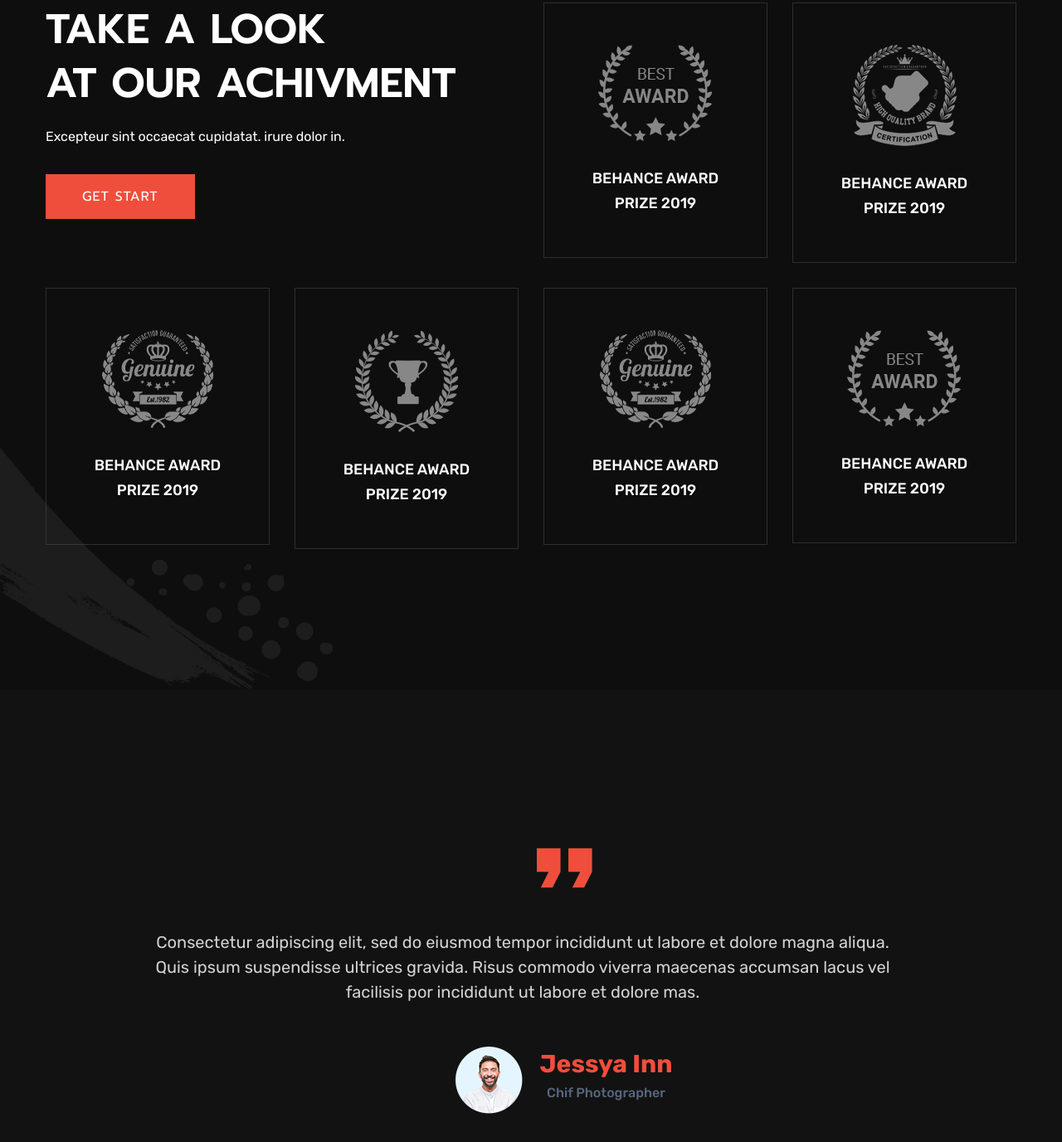
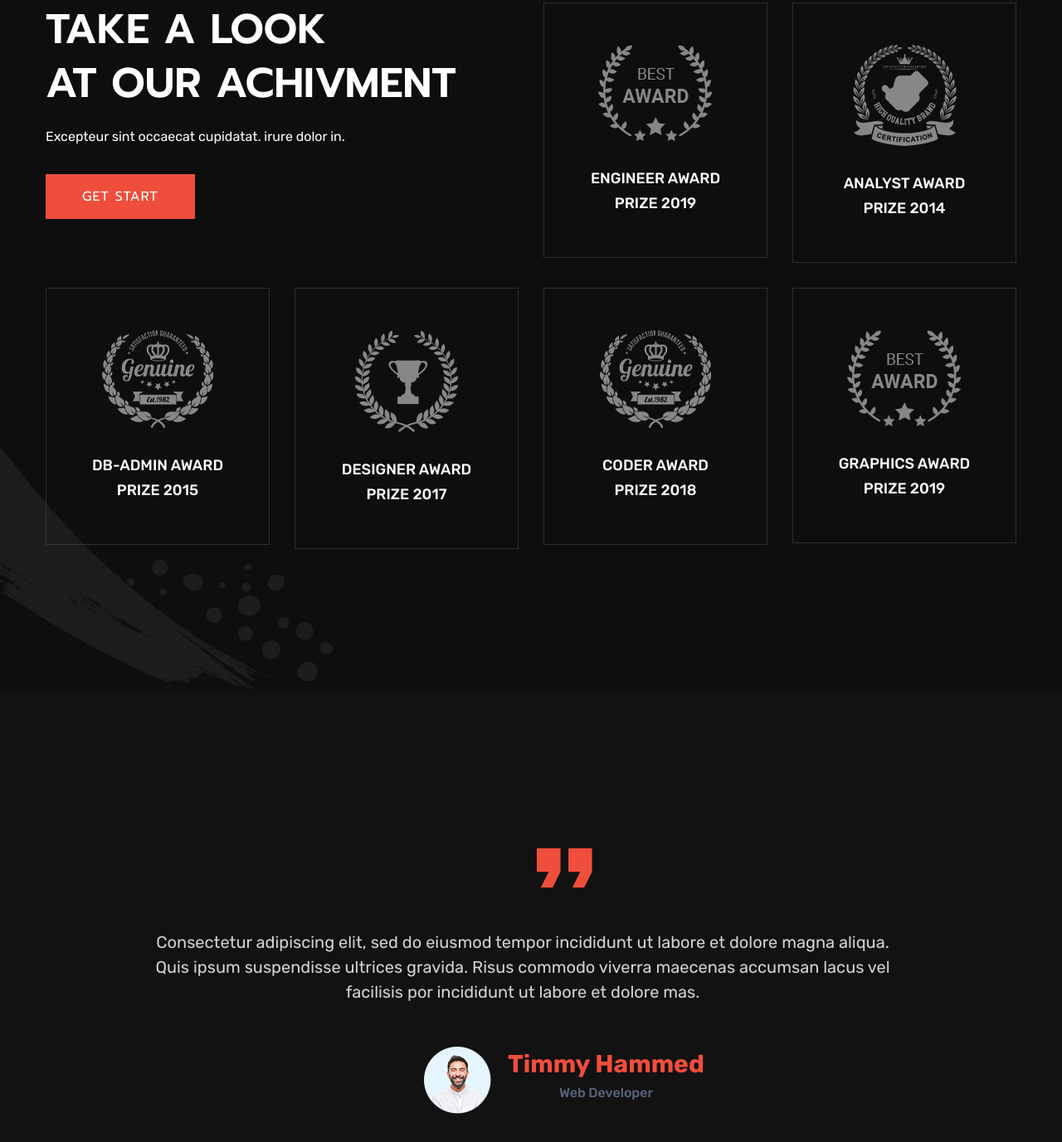
Before and after one commit to Wiztido/Wiztido.github.io, a plain HTML site: page index.html in a window 1280 px wide. Shown: the part 4223-5600 px from the top of the page at 83% size. Drawn offline with Linux system fonts and the light colour scheme.

Commit message:
myWebsite upgrade

```diff
--- a/index.html
+++ b/index.html
@@ -314,42 +314,42 @@
                 <div class="col-lg-3 col-md-4 col-sm-6">
                     <div class="single-brand text-center mb-30">
                         <img src="assets/img/gallery/brand1.png" alt="">
-                        <p>Behance award</p>
+                        <p>Engineer award</p>
                         <p>Prize 2019</p>
                     </div>
                 </div>
                 <div class="col-lg-3 col-md-4 col-sm-6">
                     <div class="single-brand text-center mb-30">
                         <img src="assets/img/gallery/brand02.png" alt="">
-                        <p>Behance award</p>
-                        <p>Prize 2019</p>
+                        <p>Analyst award</p>
+                        <p>Prize 2014</p>
                     </div>
                 </div>
                 <div class="col-lg-3 col-md-4 col-sm-6">
                     <div class="single-brand text-center mb-30">
                         <img src="assets/img/gallery/brand2.png" alt="">
-                        <p>Behance award</p>
-                        <p>Prize 2019</p>
+                        <p>DB-Admin award</p>
+                        <p>Prize 2015</p>
                     </div>
                 </div>
                 <div class="col-lg-3 col-md-4 col-sm-6">
                     <div class="single-brand text-center mb-30">
                         <img src="assets/img/gallery/brand3.png" alt="">
-                        <p>Behance award</p>
-                        <p>Prize 2019</p>
+                        <p>Designer award</p>
+                        <p>Prize 2017</p>
                     </div>
                 </div>
                 <div class="col-lg-3 col-md-4 col-sm-6">
                     <div class="single-brand text-center mb-30">
                         <img src="assets/img/gallery/brand4.png" alt="">
-                        <p>Behance award</p>
-                        <p>Prize 2019</p>
+                        <p>Coder award</p>
+                        <p>Prize 2018</p>
                     </div>
                 </div>
                 <div class="col-lg-3 col-md-4 col-sm-6">
                     <div class="single-brand text-center mb-30">
                         <img src="assets/img/gallery/brand1.png" alt="">
-                        <p>Behance award</p>
+                        <p>Graphics award</p>
                         <p>Prize 2019</p>
                     </div>
                 </div>
@@ -381,8 +381,8 @@
                                         <img src="assets/img/gallery/Homepage_testi.png" alt="">
                                     </div>
                                     <div class="founder-text">
-                                        <span>Jessya Inn</span>
-                                        <p>Chif Photographer</p>
+                                        <span>Timmy Hammed</span>
+                                        <p>Web Developer</p>
                                     </div>
                                 </div>
                             </div>
@@ -401,8 +401,8 @@
                                         <img src="assets/img/gallery/Homepage_testi.png" alt="">
                                     </div>
                                     <div class="founder-text">
-                                        <span>Jessya Inn</span>
-                                        <p>Chif Photographer</p>
+                                        <span>Timmy Hammed</span>
+                                        <p>IT Expert</p>
                                     </div>
                                 </div>
                             </div>
@@ -539,7 +539,7 @@
                     <div class="col-xl-9 col-lg-8">
                         <div class="footer-copy-right">
                             <p><!-- Link back to Colorlib can't be removed. Template is licensed under CC BY 3.0. -->
-  Copyright &copy;<script>document.write(new Date().getFullYear());</script> All rights reserved | This template is made with <i class="fa fa-heart" aria-hidden="true"></i> by <a href="https://colorlib.com" target="_blank">Colorlib</a>
+  Copyright &copy;<script>document.write(new Date().getFullYear());</script> All rights reserved | This template is made with <i class="fa fa-heart" aria-hidden="true"></i> by <a href="https://colorlib.com" target="_blank">Dev Empire Studio</a>
   <!-- Link back to Colorlib can't be removed. Template is licensed under CC BY 3.0. --></p>
                         </div>
                     </div>
@@ -547,10 +547,10 @@
                         <!-- Footer Social -->
                         <div class="footer-social f-right">
                             <span>Follow Us</span>
-                            <a href="#"><i class="fab fa-twitter"></i></a>
-                            <a href="https://www.facebook.com/sai4ull"><i class="fab fa-facebook-f"></i></a>
-                            <a href="#"><i class="fas fa-globe"></i></a>
-                            <a href="#"><i class="fab fa-instagram"></i></a>
+                            <a href="https://twitter.com/whizTido"><i class="fab fa-twitter"></i></a>
+                            <a href="https://www.facebook.com/hammedtimileyin.oluwafikayomi"><i class="fab fa-facebook-f"></i></a>
+                            <a href="https://wa.me/2348168129334"><i class="fab fa-whatsapp"></i></a>
+                            <a href="https://www.instagram.com/wiz_tido"><i class="fab fa-instagram"></i></a>
                         </div>
                     </div>
                 </div>
```
Also changed, not shown: blog.html (+5 -5 lines), contact.html (+5 -5 lines), elements.html (+5 -5 lines), gallery.html (+5 -5 lines), services.html (+5 -5 lines).
